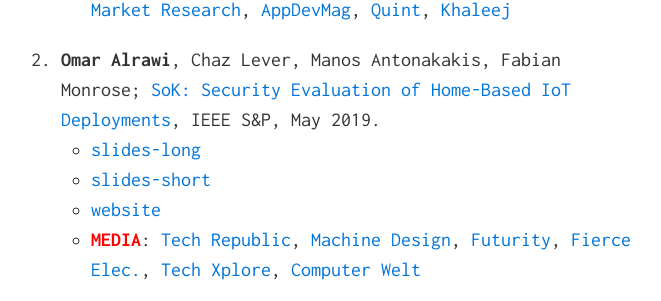
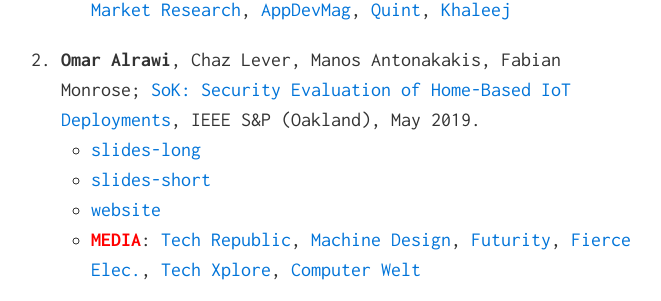
Before and after one commit to alrawi/alrawi.github.io, a Jekyll site: the page built from index.md, in a window 1280 px wide and 900 px high, scrolled down 884 px. Shown: the part 151-452 px from the top of the window, without its empty margins (309-970 px from the left). Built offline with Jekyll 4.4.1, drawn with Linux system fonts in a browser that asks for light colours.

Commit message:
Update index.md

```diff
--- a/index.md
+++ b/index.md
@@ -21,7 +21,7 @@ I am also working on understanding malware threats that target these devices thr
   * [slides](/static/slides/USESEC_cloudcity_aug_19.pdf)
   * [website](https://mobilebackend.vet)
   * <span style="color:red">__MEDIA__</span>: [Diginomica](https://diginomica.com/cloud-based-app-backends-rats-nest-mobile-phone-security-vulnerabilities), [InfoSec Magazine](https://www.infosecurity-magazine.com/news/cloud-services-compromise-mobile/), [Defense One](https://www.defenseone.com/technology/2019/08/new-tool-reveals-big-vulnerabilities-mobile-apps-use-multiple-clouds/159133/), [NextGov](https://www.nextgov.com/cybersecurity/2019/08/new-tool-reveals-big-vulnerabilities-mobile-apps-use-multiple-clouds/159169/), [NSF](https://www.nsf.gov/discoveries/disc_summ.jsp?cntn_id=299054&org=NSF&from=news), [BGR-IN](https://www.bgr.in/news/top-5000-free-android-apps-have-security-bugs-in-the-back-end-system-report/), [Digital Info World](https://www.digitalinformationworld.com/2019/08/vulnerabilities-top-5000-free-apps-google-play-store.html), [Eng&Tech](https://eandt.theiet.org/content/articles/2019/08/the-cloud-systems-behind-popular-apps-are-open-to-attack-researchers-find/), [Market Research](https://www.amarketresearchreport.com/tech-experts-reveal-vulnerabilities-prone-to-allowing-incidence-of-database-hacking/49426/), [AppDevMag](https://adtmag.com/articles/2019/08/15/backend-security.aspx), [Quint](https://www.thequint.com/tech-and-auto/tech-news/bugs-found-in-more-than-5000-apps-on-google-play-store), [Khaleej](https://www.khaleejtimes.com/technology/be-cautious-when-installing-free-apps-from-google-play-store)
-1. __Omar Alrawi__, Chaz Lever, Manos Antonakakis, Fabian Monrose; [SoK: Security Evaluation of Home-Based IoT Deployments](/static/papers/alrawi_sok_sp19.pdf), IEEE S&P, May 2019.
+1. __Omar Alrawi__, Chaz Lever, Manos Antonakakis, Fabian Monrose; [SoK: Security Evaluation of Home-Based IoT Deployments](/static/papers/alrawi_sok_sp19.pdf), IEEE S&P (Oakland), May 2019.
   * [slides-long](/static/slides/M3AAWG_iot_feb_2019.pdf)
   * [slides-short](/static/slides/IEEESP_iot_may_2019.pdf)
   * [website](https://yourthings.info)
```
